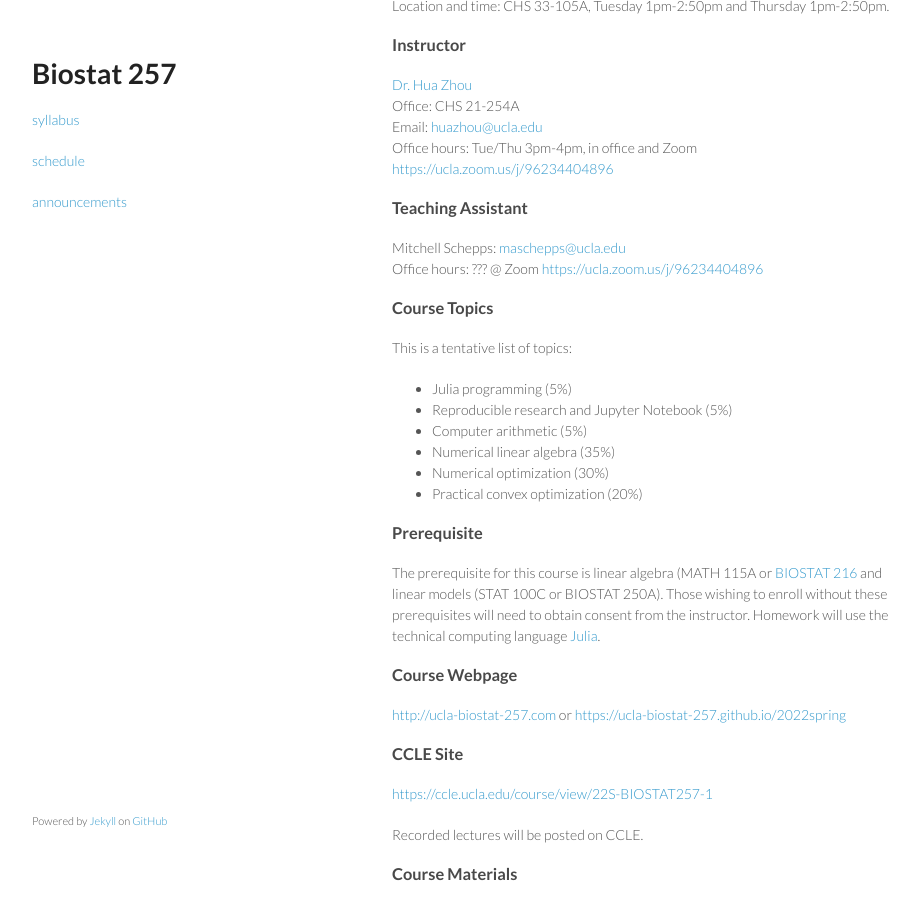
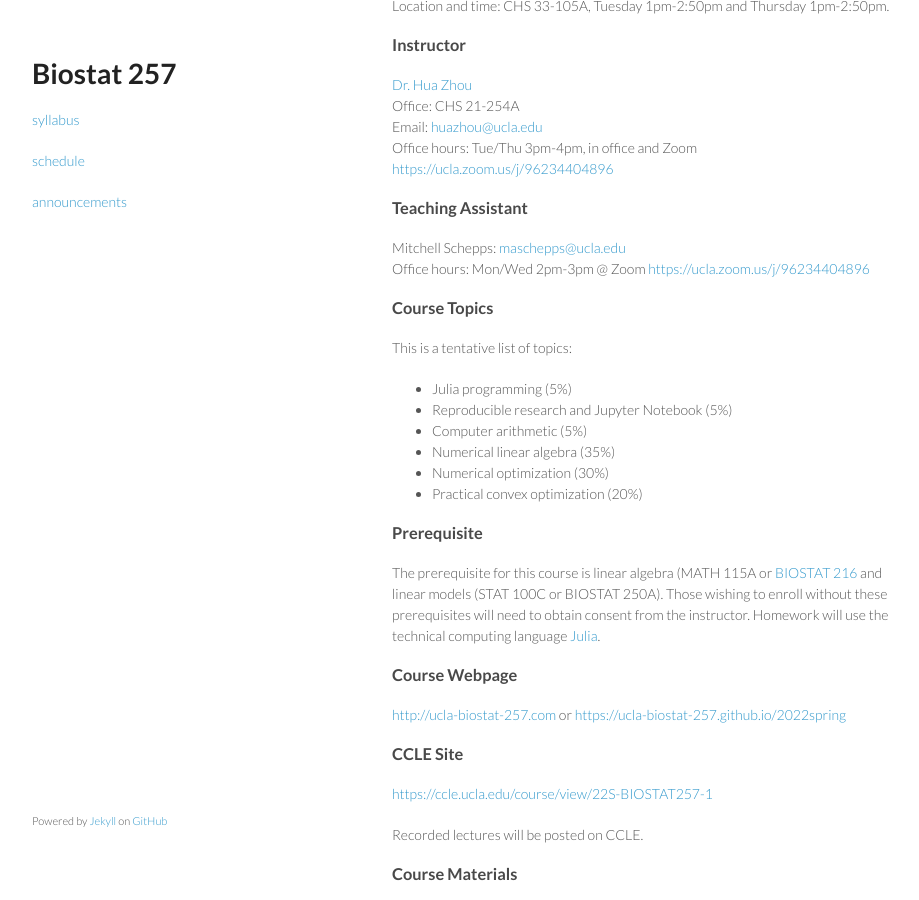
Before and after one commit to ucla-biostat-257/2022spring, a Jekyll site: the page built from syllabus/syllabus.md, in a window 1280 px wide and 900 px high, scrolled down 326 px. Shown: the whole window, without its empty margins (178-1097 px from the left). Built offline with Jekyll 4.4.1, drawn with Linux system fonts in a browser that asks for light colours.

Commit message:
post TA office hours

```diff
--- a/syllabus/syllabus.md
+++ b/syllabus/syllabus.md
@@ -25,7 +25,7 @@ Office hours: Tue/Thu 3pm-4pm, in office and Zoom <https://ucla.zoom.us/j/962344
 ### Teaching Assistant
 
 Mitchell Schepps: <maschepps@ucla.edu>
-Office hours: ??? @ Zoom <https://ucla.zoom.us/j/96234404896>
+Office hours: Mon/Wed 2pm-3pm @ Zoom <https://ucla.zoom.us/j/96234404896>
 
 ### Course Topics
 
```
